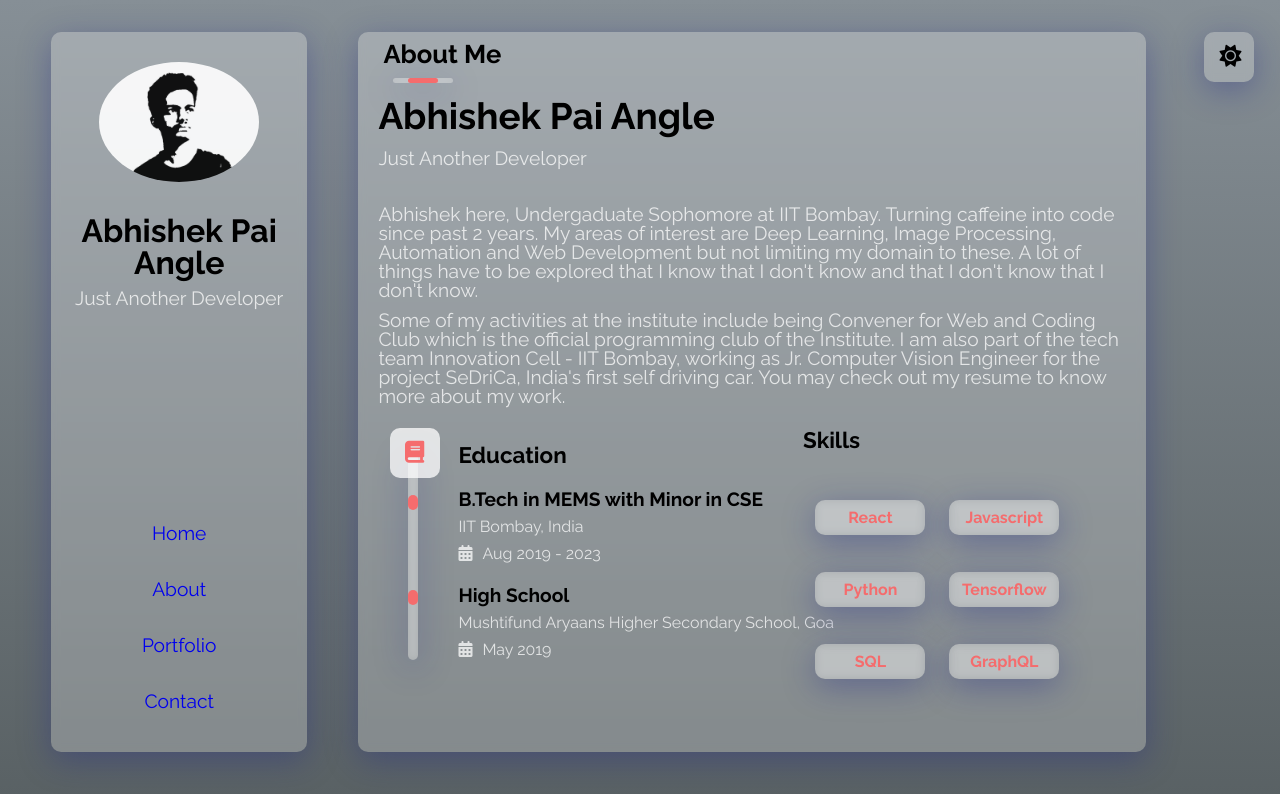
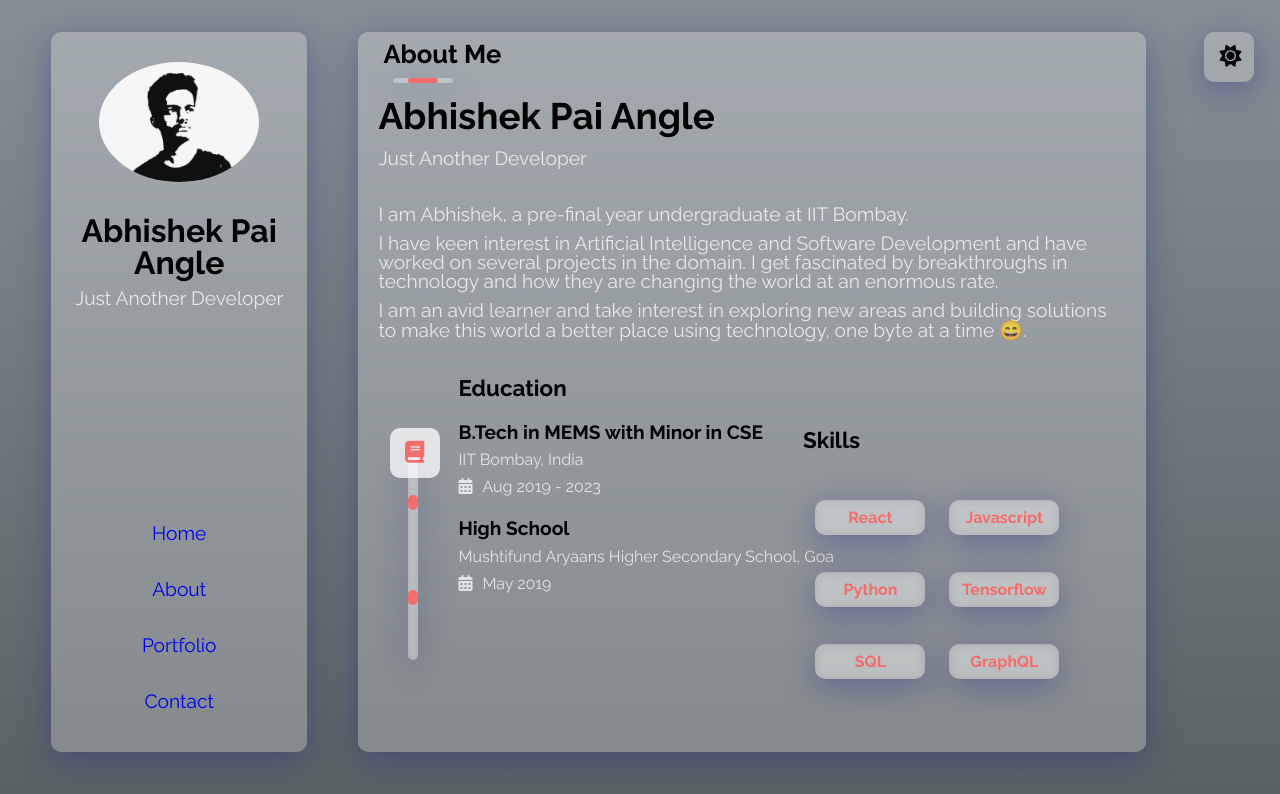
Before and after one commit to abhipaiangle17/Blog, a React (Create React App) app: page /about in a window 1280 px wide. Shown: the top 794 px of the page. Built offline with nearby package versions, Linux system fonts and the light colour scheme.

Commit message:
Updated Bio

```diff
--- a/src/contents/About.js
+++ b/src/contents/About.js
@@ -10,10 +10,12 @@ class About extends Component {
                 <h2 className="abouthead">Abhishek Pai Angle</h2>
                 <p>Just Another Developer</p>
                 <br></br>
-                <p className="p10">Abhishek here, Undergaduate Sophomore at IIT Bombay. Turning caffeine into code since past 2 years. My areas of interest are Deep Learning, Image Processing, Automation and Web Development but not limiting my domain to these. A lot of things have to be explored that I know that I don't know and that I don't know that I don't know.
-                </p>
+                <p className="p10">I am Abhishek, a pre-final year undergraduate at IIT Bombay.</p>
+
                 <p>
-                    Some of my activities at the institute include being Convener for Web and Coding Club which is the official programming club of the Institute. I am also part of the tech team Innovation Cell - IIT Bombay, working as Jr. Computer Vision Engineer for the project SeDriCa, India's first self driving car. You may check out my resume to know more about my work.
+                I have keen interest in Artificial Intelligence and Software Development and have worked on several projects in the domain. I get fascinated by breakthroughs in technology and how they are changing the world at an enormous rate.</p>
+                <p>
+                I am an avid learner and take interest in exploring new areas and building solutions to make this world a better place using technology, one byte at a time 😄.
                 </p>
                 <div className="Edu">
                     <div class="back1 back2"><i class="fa fa-book i1 i3"></i></div>
```
Also changed, not shown: 1 other file (tests, documents, lock files or other folders).
